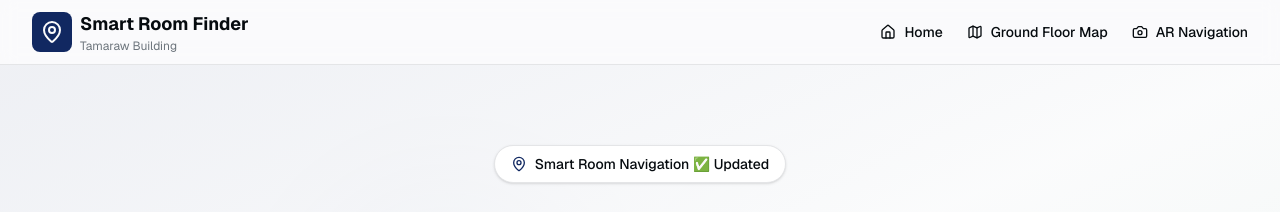
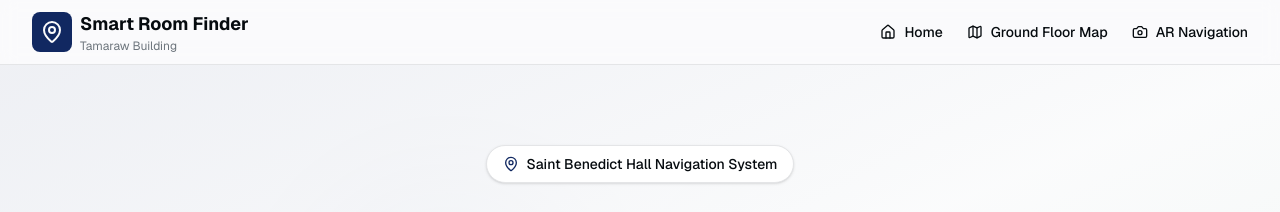
Before and after one commit to glbaldo9465/smart-room-finder-tamarraw, a Next.js app: page / in a window 1280 px wide. Shown: the top 212 px of the page. Built offline with nearby package versions, Linux system fonts and the light colour scheme.

Commit message:
Update page.tsx

```diff
--- a/app/page.tsx
+++ b/app/page.tsx
@@ -30,7 +30,7 @@ export default function HomePage() {
             >
               <div className="mb-6 inline-flex items-center gap-2 rounded-full border bg-card px-4 py-2 text-sm font-medium shadow-sm">
                 <MapPin className="h-4 w-4 text-primary" />
-                Smart Room Navigation ✅ Updated
+                Saint Benedict Hall Navigation System
               </div>
 
               <h1 className="mb-6 text-balance text-4xl font-bold tracking-tight text-foreground sm:text-5xl lg:text-6xl">
```
